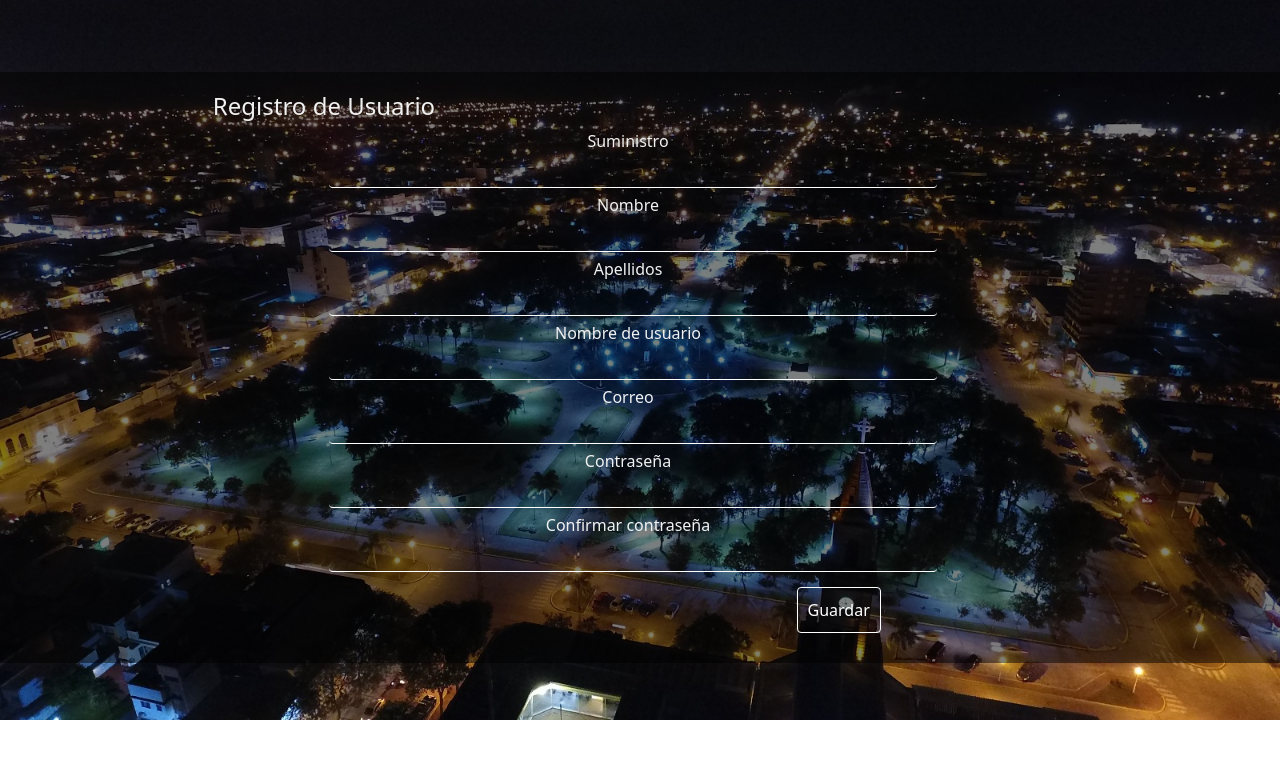
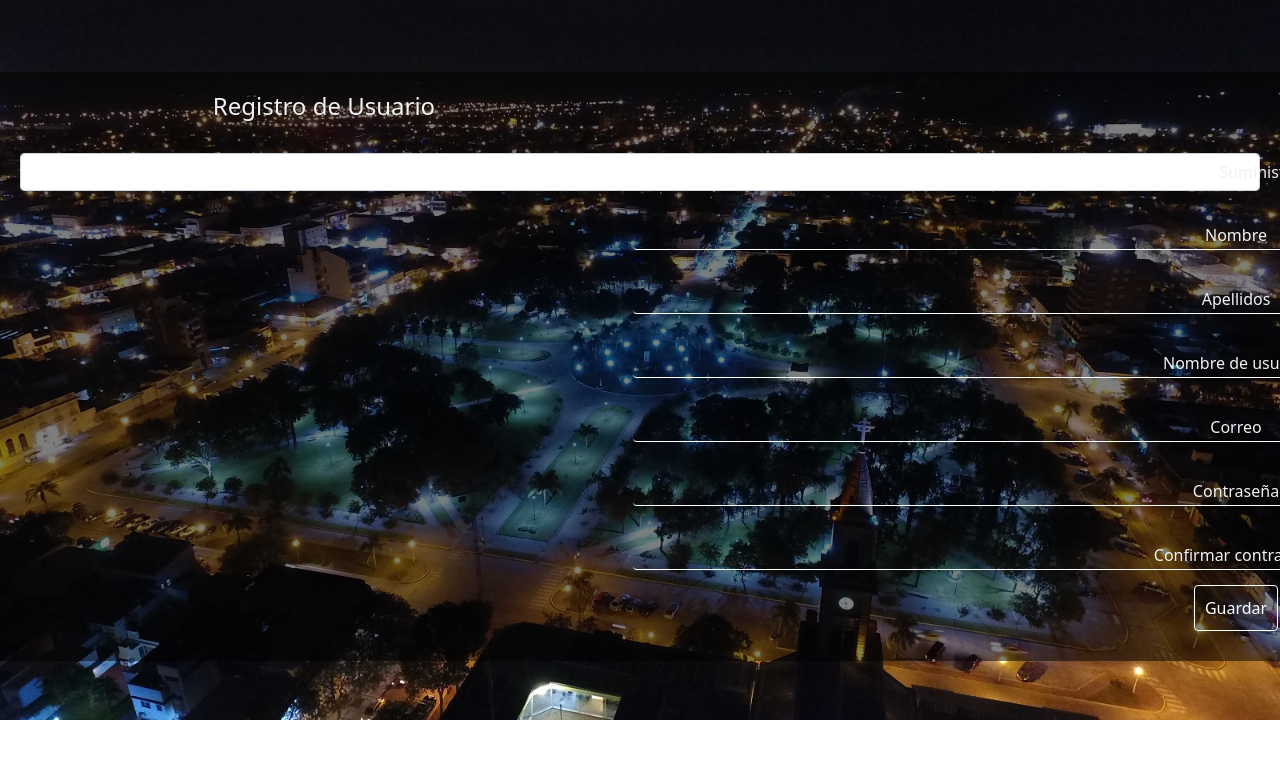
Before and after one commit to Matias2178/OficinaVirtual, a Django app: page /registrar/ in a window 1280 px wide; the page is wider, and only the part inside the window is pictured. Shown: the top 759 px of that part. Run offline with Django 3.2, Linux system fonts and the light colour scheme.

Commit message:
Ajustes en la pantalla de registro y reset de pasword

```diff
--- a/UsuarioApp/Templates/UsuarioApp/password_reset_done.html
+++ b/UsuarioApp/Templates/UsuarioApp/password_reset_done.html
@@ -3,5 +3,6 @@
 {% block cuerpo %}
 
 <h4>Te hemos enviado un correo con un enlace para reestablecer tu contraseña</h4>
+<button class="btn btn-primary"  value="Aceptar" href={% url 'login' %} style = "position: relative; left: 0%;"></button>br>
 
 {% endblock %}
--- a/UsuarioApp/Templates/UsuarioApp/registrar.html
+++ b/UsuarioApp/Templates/UsuarioApp/registrar.html
@@ -10,69 +10,54 @@
 			</div>
 		</div>
 	</div>
+	<div class="form-group" id = "form-registro">
 		<div class="row">
-		<div class="col-6">
-			<div class="form-group">
+			<div class="col">
 				<label>Suministro</label>
-				<input class="form-control" type="text" name="suministro">
+				<input class="form-control" type="number" name="suministro">
 		</div>
+		<div class="row">
+			<div class="col">
+				<label>Nombre</label>
+				<input class="form-control" type="text" name="first_name"  >
 			</div>
 		</div>
 		<div class="row">
-		<div class="col-6">
-			<div class="form-group">
-				<label>Nombre</label>
-				<input class="form-control" type="text" name="first_name">
-			</div>
+			<div class="col">
+				<label >Apellidos</label>
+				<input class="form-control" type="text" name="last_name" >
 			</div>
 		</div>
 		<div class="row">
-		<div class="col-6">
-			<div class="form-group">
-				<label >Apellidos</label>
-				<input class="form-control" type="text" name="last_name">
-			</div>
-		</div>
-	</div>
-	<div class="row">
-		<div class="col-6">
-			<div class="form-group">
+			<div class="col">
 				<label >Nombre de usuario</label>
 				<input class="form-control" type="text" name="username">
 			</div>
 		</div>
-	</div>
 		<div class="row">
-		<div class="col-6">
-			<div class="form-group">
+			<div class="col">
 				<label >Correo</label>
 				<input class="form-control" type="email" name="email">
 			</div>
 		</div>
-	</div>
 		<div class="row">
-		<div class="col-6">
-			<div class="form-group">
+			<div class="col">
 				<label >Contraseña</label>
-				<input class="form-control" type="password" name="password1">
-			</div>
+				<input class="form-control" type="password" name="password1" >
 			</div>
 		</div>
 		<div class="row">
-		<div class="col-6">
-			<div class="form-group">
+			<div class="col">
 				<label >Confirmar contraseña</label>
 				<input class="form-control" type="password" name="password2">
 			</div>
 		</div>
-	</div>
-
 		<div class="row">
-		<div class="col-md-8 ">
-			<div class="form-group">
+			<div class="col">
 				<input class="btn btn-primary" type="submit" value="Guardar" style="position: center;"><br>
 			</div>
 		</div>
 	</div>
+	<list sty></list>
 </form>
 {% endblock %}
```
Also changed, not shown: UsuarioApp/Templates/UsuarioApp/index.html (+11 -8 lines), UsuarioApp/Templates/UsuarioApp/password_reset_form.html (+3 -6 lines). Lines whose indentation alone changed are shown as unchanged.
